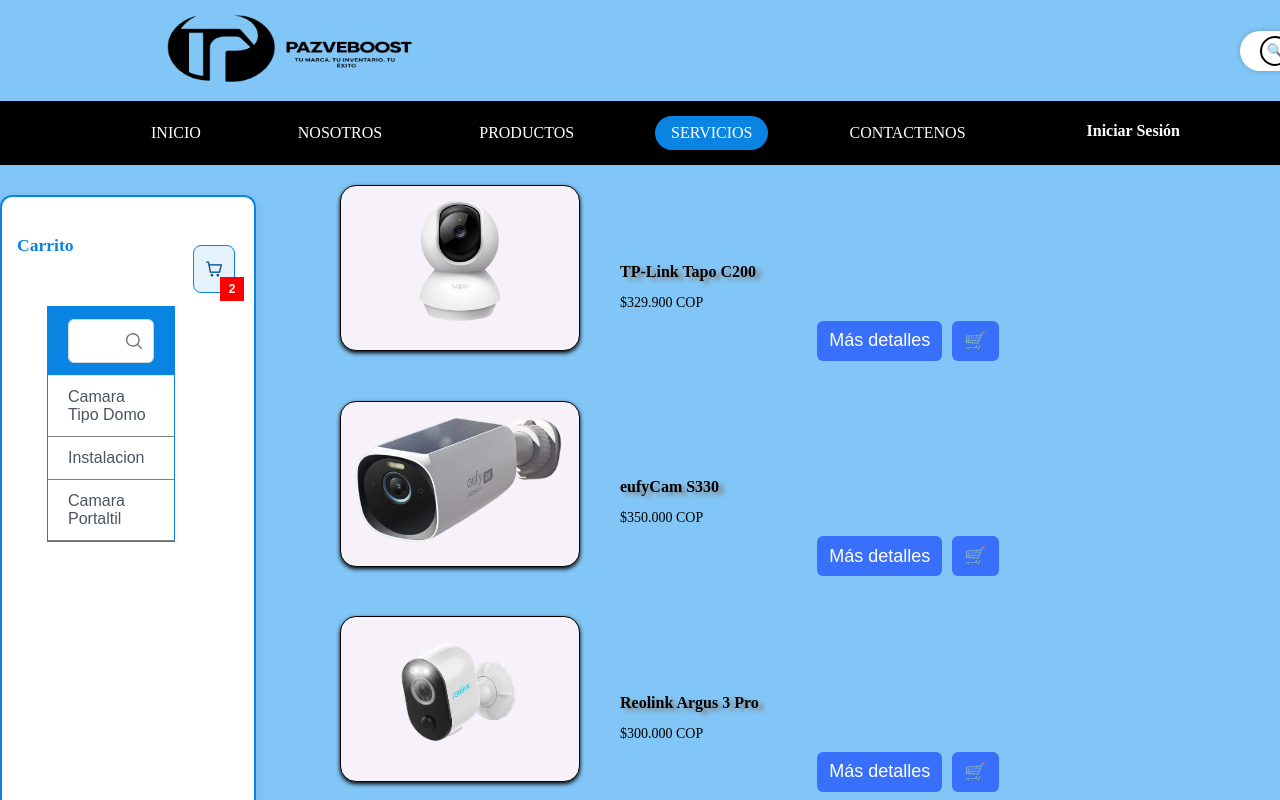
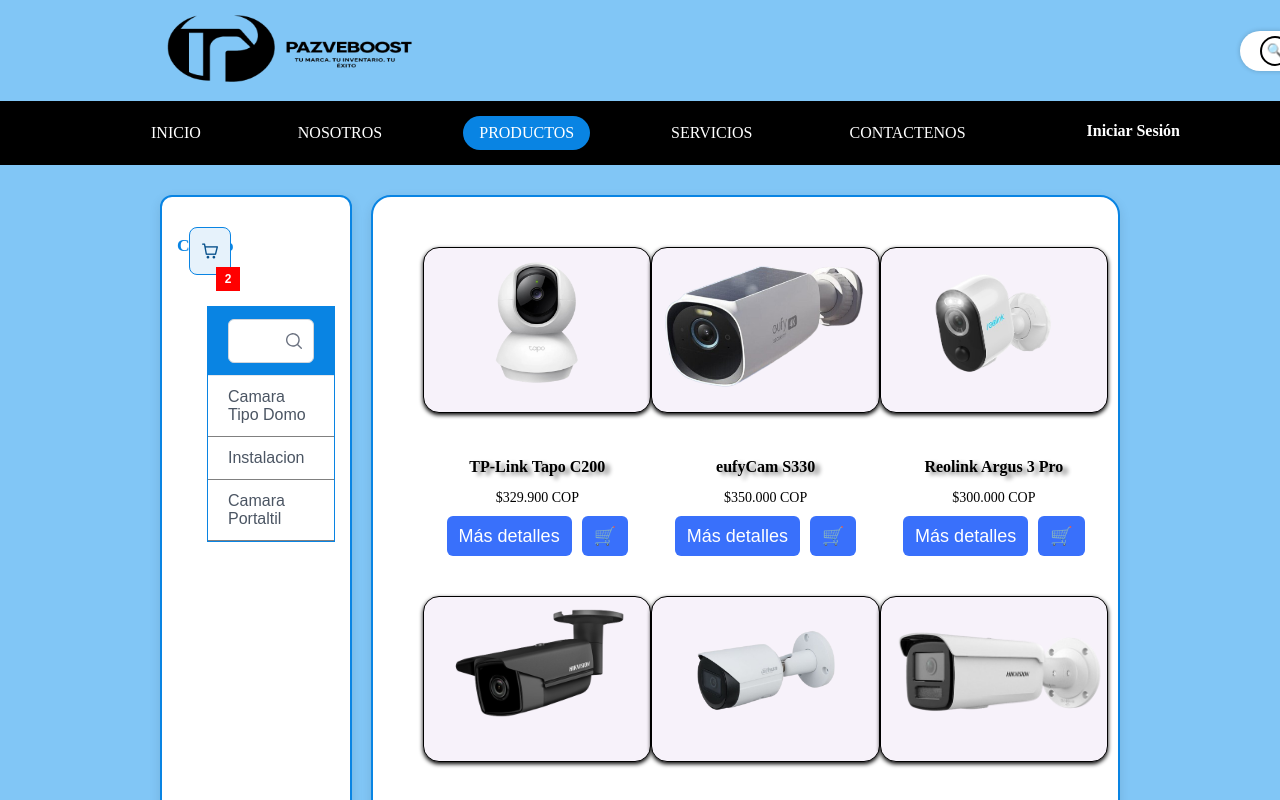
Before and after one commit to jhojang02/PazveBoost, a React (Vite) app: page / in a window 1280 px wide. Shown: the top 800 px of the page. Built offline with nearby package versions, Linux system fonts and the light colour scheme; a web font is replaced by a local one.

Commit message:
Se agregaron todos los componentes, falta diseñar mejor el boton de carrito

```diff
--- a/src/App.css
+++ b/src/App.css
@@ -1,25 +1,11 @@
-#root {
-  max-width: 1280px;
-  margin: 0 auto;
-  padding: 2rem;
-  text-align: center;
-}
 
 .contenedor_fondo {
   background-color: white;
   align-items: flex-end;
   justify-content: right;
-  width: 1077px;
+  width: 100%;
   height: 776px;
+
+  border: 2px solid #0984e3;
+  box-shadow: 0 4px 12px rgba(0, 0, 0, 0.1);
 }
-
-.product-grid {
-  display: grid;
-  grid-template-columns: repeat(3, 1fr);
-  justify-content: center;
-  gap: 1rem;
-  flex-wrap: wrap;
-  padding: 30px;
-  max-width: 1200px;
-  margin: auto;
-  }
--- a/src/App.jsx
+++ b/src/App.jsx
@@ -14,13 +14,11 @@
           <div className='carrito-container'>
             <CarritoCompras />
           </div>
-          <h3>Carrito</h3>
+          <h3 className='name_car'>Carrito</h3>
           <BasicDemo />
         </div>
         <div className='contenedor contenedor_fondo'>
-            <div>
             <Home />
-            </div>
         </div>
       </div>
     </PrimeReactProvider>
--- a/src/components/ProductCard.css
+++ b/src/components/ProductCard.css
@@ -1,4 +1,15 @@
-.product-card{
+.product-grid {
+  display: grid;
+  grid-template-columns: repeat(3, 1fr);
+  justify-content: center;
+  text-align: center;
+  flex-wrap: wrap;
+  padding: 30px;
+  width: 100%;
+  margin: auto;
+}
+
+.product-card {
   background-color: #f7f2fa;
   width: 100%;
   max-width: 240px;
@@ -17,7 +28,7 @@
 
 .product-text {
   margin: 20px;
-  width: 60%;
+  width: 100%;
   height: 40%;
 }
 
--- a/src/index.css
+++ b/src/index.css
@@ -1,12 +1,16 @@
 .body {
-  width: 100%;
+  width: 75%;
   display: flex;
   justify-content: space-between;
+  margin:0 auto;
 }
 
 .sidebar {
   width: 20%;
 }
+
 .contenedor {
-  width: 75%;
+  width: 78%;
+  margin-top: 30px;
+  border-radius: 20px;
 }
--- a/src/pages/Home.jsx
+++ b/src/pages/Home.jsx
@@ -1,5 +1,6 @@
 import ProductCard from "../components/ProductCard";
 import { products } from "../data/products";
+import '../App.css'
 
 function Home () {
   return (
--- a/src/pages/Servicios.jsx
+++ b/src/pages/Servicios.jsx
@@ -25,8 +25,8 @@
         <div className="nav-links">
           <a href="#">INICIO</a>
           <a href="#">NOSOTROS</a>
-          <a href="#">PRODUCTOS</a>
-          <a href="#" className="active">SERVICIOS</a>
+          <a href="#" className="active">PRODUCTOS</a>
+          <a href="#">SERVICIOS</a>
           <a href="#">CONTACTENOS</a>
         </div>
         <a href="#" className="login-button">Iniciar Sesión</a>
--- a/src/styles/Servicios.css
+++ b/src/styles/Servicios.css
@@ -4,6 +4,8 @@
   width: 100%;
   background-color: #81c6f6;
 }
+
+/* Barra Navegacion*/
 
 .header {
   width: 100vw;
@@ -96,7 +98,48 @@
   margin-top: 6px;
 }
 
-/* Barra Navegacion hasta aca */
+/* Carrito*/
+
+
+
+.Filtro-Carrito {
+  display: flex;
+  gap: 5px;
+  margin-right: 100px;
+}
+
+.badge-carrito {
+  margin-left: -20px;
+  position: relative;
+  margin-top: 40px;
+  position: left;
+  right: 0;
+  top: 0;
+  background-color: red;
+  border-radius: 0;
+}
+
+.Boton-Carrito-Lateral {
+  margin-top: 20px;
+}
+
+
+.panel-filtro-overlay {
+  background-color: #288edb;
+  color: white;
+}
+
+.panel-filtro-overlay:before {
+  border-bottom-color: #288edb;
+}
+
+.panel-filtro-overlay:after {
+  border-bottom-color: #288edb;
+}
+
+.sucess-boton {
+  margin-right: 65px;
+}
 
 /*Filtro*/
 .card-uno {
@@ -131,50 +174,8 @@
   padding: 0%;
 }
 
-/* Carrito empieza aca */
 
-.Filtro-Carrito {
-  display: flex;
-  align-items: center;
-  gap: 5px;
-  margin-bottom: 10px;
-  padding-left: 100px;
-}
-
-.badge-carrito {
-  margin-left: -20px;
-  position: relative;
-  margin-top: 40px;
-  position: left;
-  right: 0;
-  top: 0;
-  background-color: red;
-  border-radius: 0;
-}
-
-.Boton-Carrito-Lateral {
-  margin-top: 30px;
-}
-
-
-.panel-filtro-overlay {
-  background-color: #288edb;
-  color: white;
-}
-
-.panel-filtro-overlay:before {
-  border-bottom-color: #288edb;
-}
-
-.panel-filtro-overlay:after {
-  border-bottom-color: #288edb;
-}
-
-.sucess-boton {
-  margin-right: 65px;
-}
-
-/* Empieza la sidebar */
+/*sidebar */
 
 .sidebar {
   position: relative;
@@ -213,7 +214,6 @@
   transition: background-color 0.2s ease;
 }
 
-
 .carrito-container {
   position: absolute;
   top: 10px;
```
